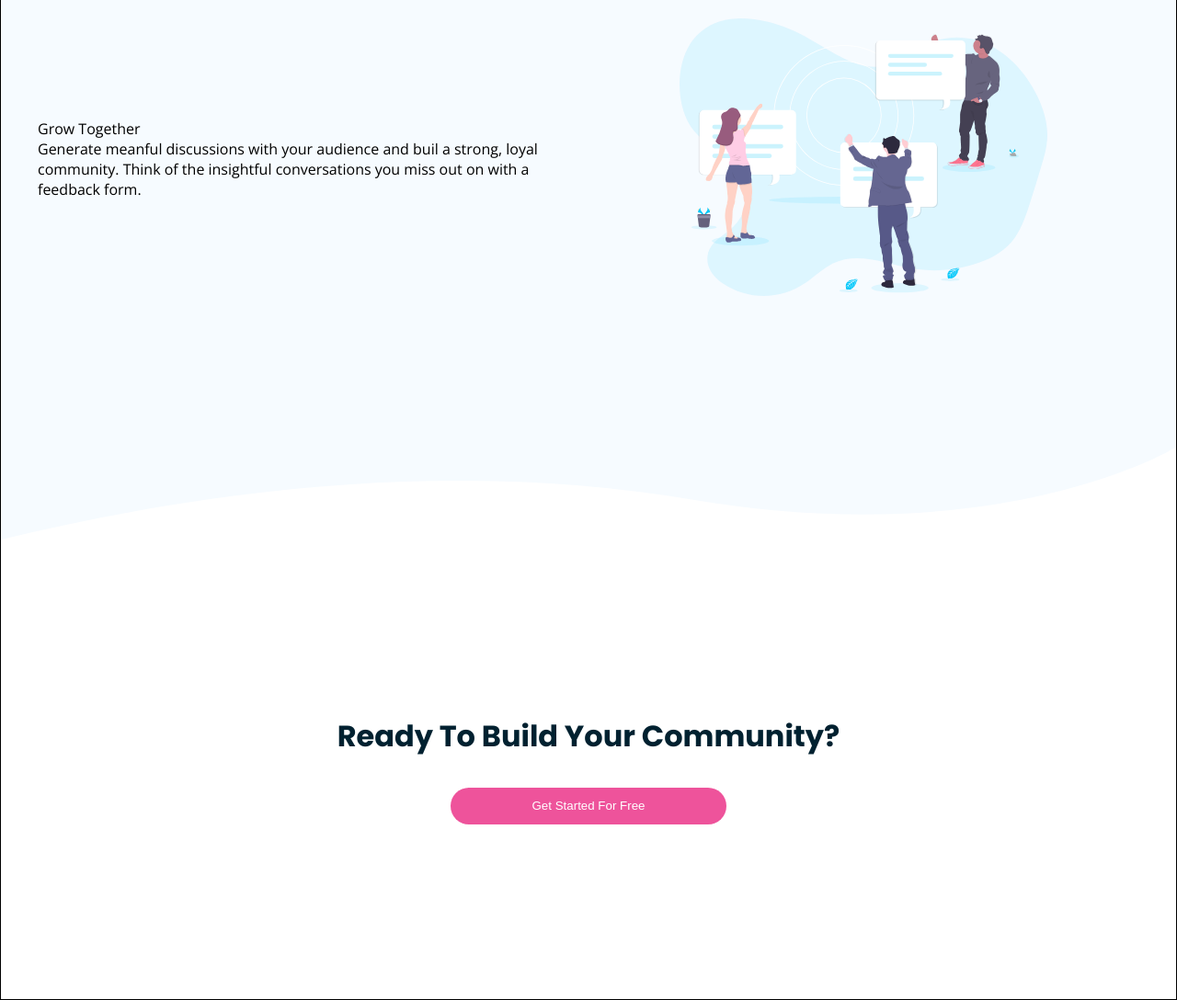
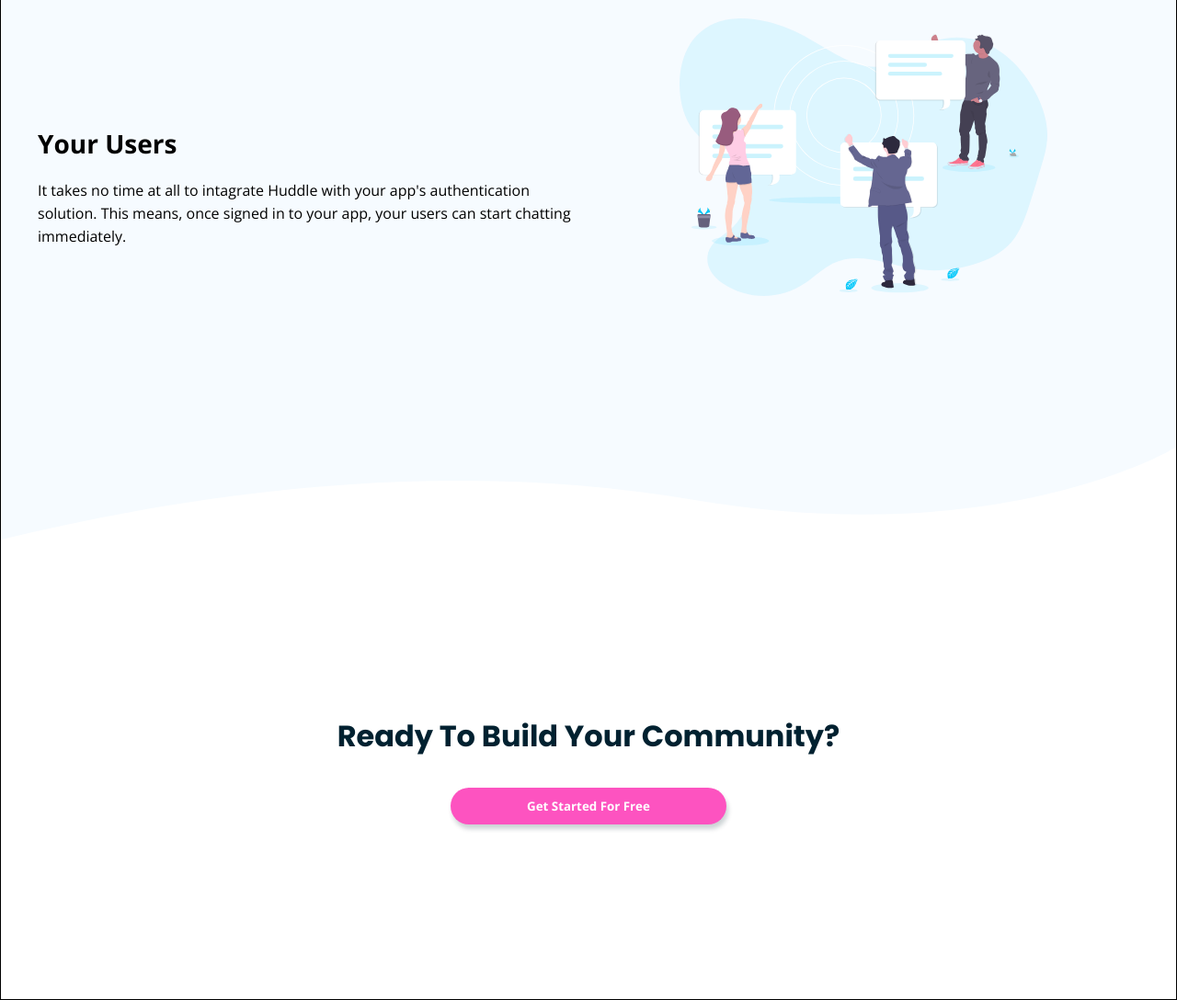
Before and after one commit to muqtadi/huddle-landing-page-with-curved-sections-master, a plain HTML site: page index.html in a window 1280 px wide. Shown: the part 3000-4088 px from the top of the page at 92% size. Drawn offline with Linux system fonts and the light colour scheme.

Commit message:
Add advantage title and community-btn color, size

```diff
--- a/index.html
+++ b/index.html
@@ -84,11 +84,10 @@
           <img class="gow__item" src="./img/illustration-flowing-conversation.svg" alt="grow-together">
         </div>
         <div class="advantage-text advantage-text__item2">
-          <div class="advantage-title">Grow Together</div>
+          <div class="advantage-title">Flowing Conversations</div>
           <p class="advantage-paragraph">
-            Generate meanful discussions with your audience and buil a strong,
-            loyal community. Think of the insightful conversations you miss out
-            on with a feedback form.
+            You wouldn't paginate a conversation in real life, so why do it
+            online? Our threads have justi-in-time loading for a more natural flow.
           </p>
         </div>
       </div>
@@ -104,11 +103,11 @@
           <img class="gow__item" src="./img/illustration-your-users.svg" alt="grow-together">
         </div>
         <div class="advantage-text">
-          <div class="advantage-title">Grow Together</div>
+          <div class="advantage-title">Your Users</div>
           <p class="advantage-paragraph">
-            Generate meanful discussions with your audience and buil a strong,
-            loyal community. Think of the insightful conversations you miss out
-            on with a feedback form.
+            It takes no time at all to intagrate Huddle with your app's
+            authentication solution. This means, once signed in to your app,
+            your users can start chatting immediately.
           </p>
         </div>
       </div>
--- a/scss/_advantage.scss
+++ b/scss/_advantage.scss
@@ -26,6 +26,16 @@
 }
 .advantage__item2{
   background-color: rgb(255, 255, 255);
+}
+.advantage-title{
+  font-size: 28px;
+  font-weight: 700;
+  margin-bottom: 20px;
+  margin-top: 60px;
+}
+.advantage-paragraph{
+  font-size: 16px;
+  line-height: 25px;
 }
 
 @media(min-width: 1024px){
@@ -86,10 +96,15 @@
    }
    .community-btn{
      width: 300px;
-     background-color: rgb(238, 83, 155);
-     color: rgb(255, 255, 255);
-     border: none;
-     border-radius: 50px;
+    background-color: rgb(253, 83, 192);
+    color: #fff;
+    border: none;
+    border-radius: 50px;
+    font-family: 'Open Sans';
+    font-weight: 700;
+    cursor: pointer;
+    box-shadow: 2px 5px 5px rgba(0, 37, 46, 0.2);
+    &:hover {background-color: rgb(255, 142, 214);}
    }
  }
  @media(min-width: 768px){
```
Also changed, not shown: css/style.css, 1 other file.
